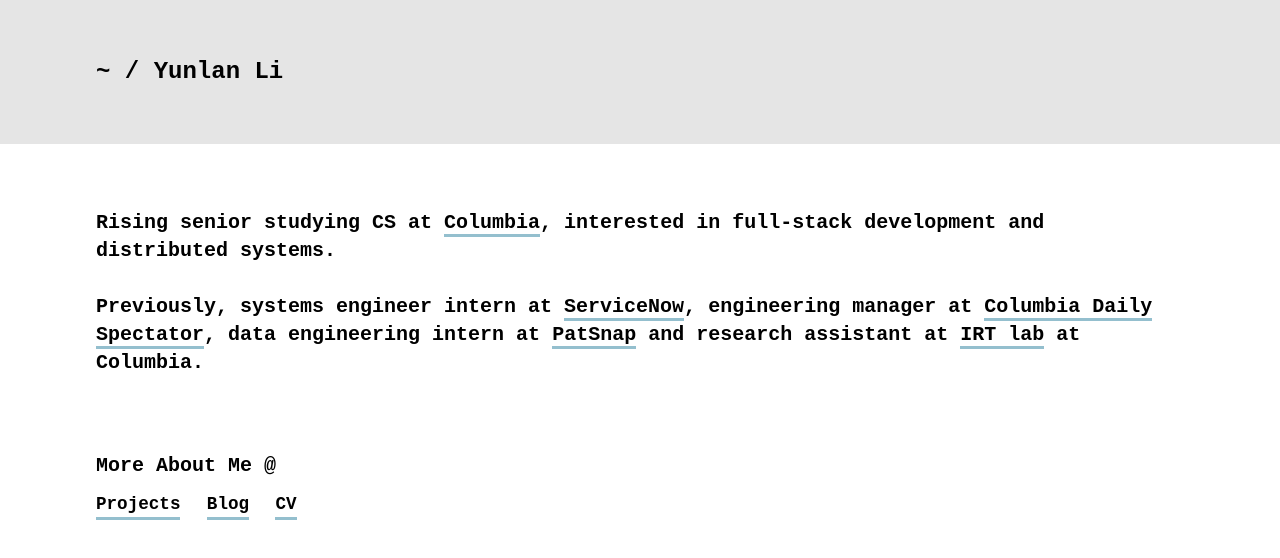
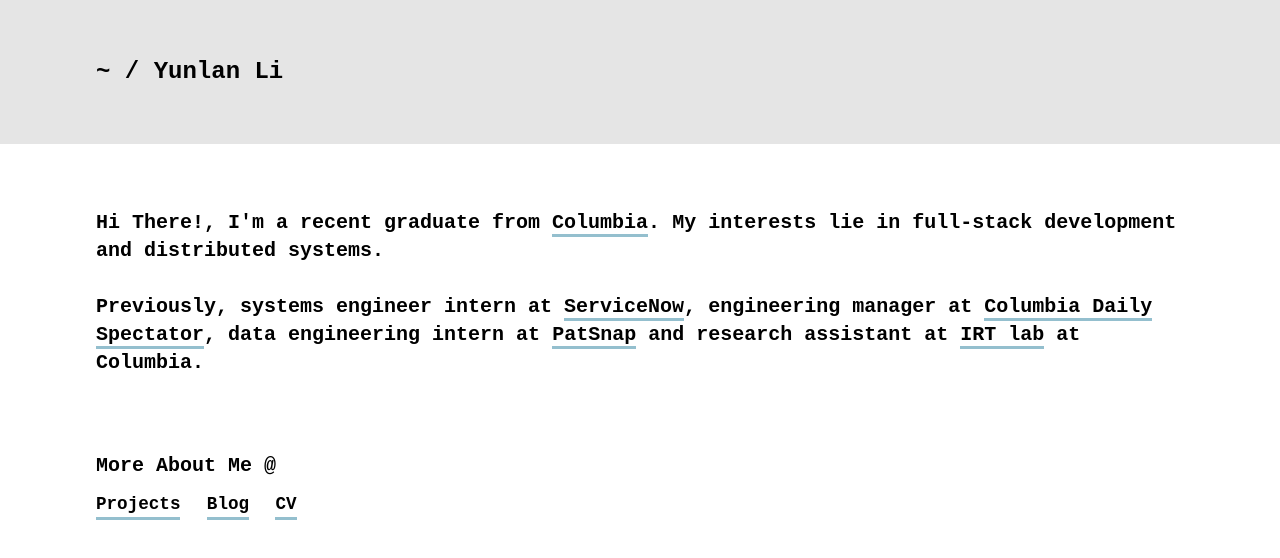
Before and after one commit to yunlanli/personal-blog, a Next.js app: page / in a window 1280 px wide. Shown: the top 558 px of the page. Built offline with nearby package versions, Linux system fonts and the light colour scheme.

Commit message:
update landing page intro

```diff
--- a/pages/index.js
+++ b/pages/index.js
@@ -10,8 +10,8 @@
 const About = ({ windowSize }) => {
     const info = (
         <>
-            Rising senior studying CS at <Link href="https://www.columbia.edu">Columbia</Link>,
-            <> </>interested in full-stack development and distributed systems.<br/><br/>
+            Hi There!, I'm a recent graduate from <Link href="https://www.columbia.edu">Columbia</Link>.
+            <> </>My interests lie in full-stack development and distributed systems.<br/><br/>
 
             Previously, systems engineer intern at <Link href="https://www.servicenow.com/">ServiceNow</Link>,
             <> </>engineering manager at <Link href="https://www.columbiaspectator.com">Columbia Daily Spectator</Link>,
```
